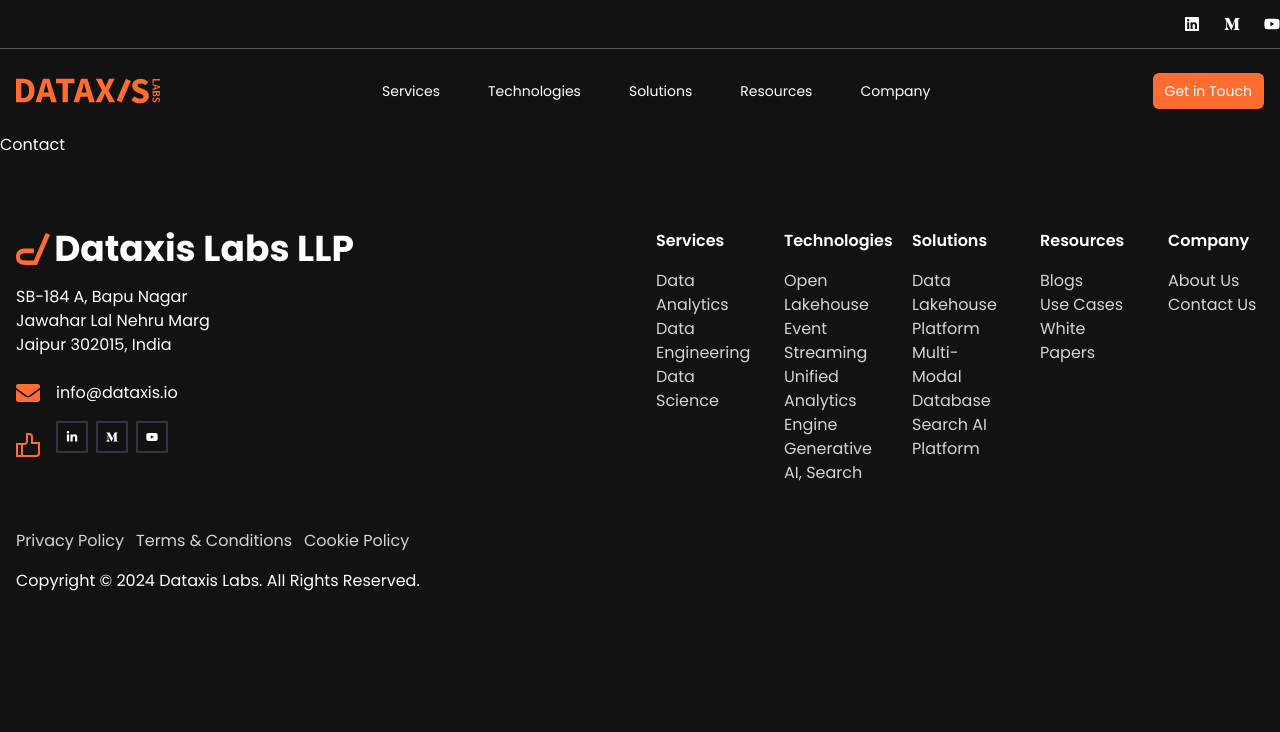
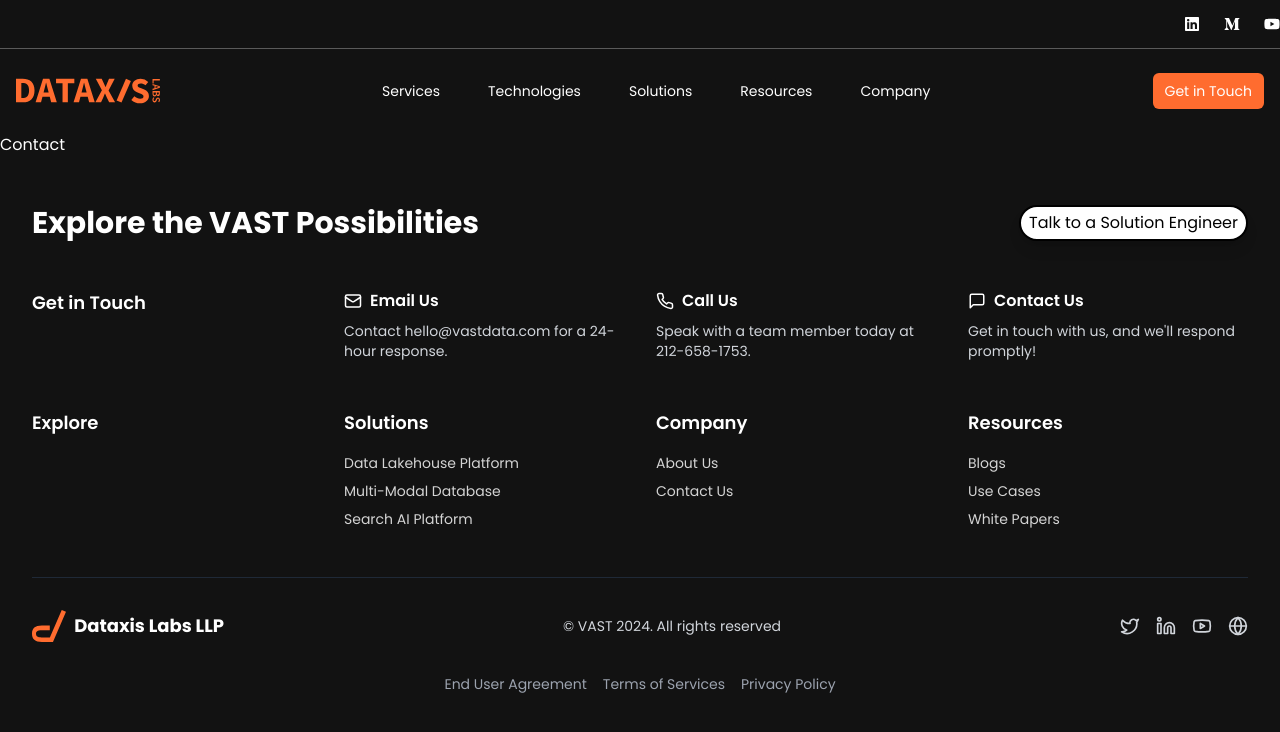
Before and after one commit to neerajrathore/datacis-labs, a React (Vite) app: page /contact in a window 1280 px wide. Shown: the top 732 px of the page. Built offline with nearby package versions, Linux system fonts and the light colour scheme.

Commit message:
footer ui change

```diff
--- a/src/components/Footer.jsx
+++ b/src/components/Footer.jsx
@@ -1,120 +1,68 @@
+import React from "react";
+// import { Button } from "./Button"; // Ensure Button component exists
 import {
-  ServicesLinks,
-  TechnologiesLinks,
-  SolutionsLinks,
-  ResourcesLinks,
-  CompanyLinks,
-} from "../constants";
-import { FaLinkedinIn, FaYoutube, FaEnvelope, FaMediumM } from "react-icons/fa";
-import { GrLike } from "react-icons/gr";
+  Mail,
+  Phone,
+  MessageSquare,
+  Twitter,
+  Linkedin,
+  Youtube,
+  Globe,
+} from "lucide-react"; // Ensure lucide-react is installed
+import { CompanyLinks, ResourcesLinks, SolutionsLinks } from "../constants";
 import img from "../assets/d_logo_orange.svg";
 
 const Footer = () => {
   return (
-    <div className="bg-[#121212] py-6">
-      <div className="container mx-auto px-4">
-        {/* Grid for main footer content */}
-        <div className="footer grid grid-cols-1 md:grid-cols-2 lg:grid-cols-4 gap-8 text-white mt-12 border-white pb-16">
-          {/* Company Info Section */}
-          <div className="col-span-1 lg:col-span-2">
-            <div className="flex flex-row gap-1 items-center">
-              <img src={img} alt="Footer Logo" className="h-8" />
-              <h1 className="text-4xl font-bold">Dataxis Labs LLP</h1>
-            </div>
-            <div className="mt-2 flex items-start gap-2 justify-start py-2">
-              <p className="max-w-md">
-                 SB-184 A, Bapu Nagar <br />
-                Jawahar Lal Nehru Marg <br />
-                Jaipur 302015, India
-              </p>
-            </div>
-
-            <div className="mt-4 flex items-center gap-4">
-                 <FaEnvelope className="text-2xl text-[#FF6C2F]" />
-              info@dataxis.io
-            </div>
-            <div className="mt-4 flex items-center gap-4">
-                 <GrLike className="text-2xl text-[#FF6C2F]" />
-              <div className="end-1 mb-4 w-full lg:w-auto flex">
-                <div className="border-[#343741] border-2  cursor-pointer h-8 w-8  flex items-center justify-center  text-white hover:text-[#FF6C2F] hover:border-[#FF6C2F] transition-all">
-                  <FaLinkedinIn size={12} />
-                </div>
-                <div className="border-[#343741] border-2 cursor-pointer h-8 w-8 ml-2 flex items-center justify-center  text-white hover:text-[#FF6C2F] hover:border-[#FF6C2F] transition-all">
-                  <FaMediumM size={12} />
-                </div>
-                <div className="border-[#343741] border-2 cursor-pointer h-8 w-8 ml-2 flex items-center justify-center  text-white hover:text-[#FF6C2F] hover:border-[#FF6C2F] transition-all">
-                  <FaYoutube size={12} />
-                </div>
-              </div>
-            </div>
-            {/* Footer End */}
-            <div className="footer-end flex flex-col flex-wrap justify-between text-white mt-10 mb-8">
-              <div className="end-1 mt-5 gap-3 mb-4 w-full lg:w-auto">
-                <a
-                  href="#"
-                  className="text-neutral-300 mr-3 hover:text-[#FF6C2F]  hover:underline"
-                >
-                  Privacy Policy
-                </a>
-                <a
-                  href="#"
-                  className="text-neutral-300 mr-3 hover:text-[#FF6C2F]  hover:underline"
-                >
-                  Terms & Conditions
-                </a>
-                <a
-                  href="#"
-                  className="text-neutral-300 mr-3 hover:text-[#FF6C2F]  hover:underline"
-                >
-                  Cookie Policy
-                </a>
-              </div>
-              <div className="end-1 mb-4 w-full lg:w-auto">
-                <p>Copyright © 2024 Dataxis Labs. All Rights Reserved.</p>
-              </div>
+    <div>
+      <footer className="bg-gradient-to-br from-[#121212] to-[#121212] text-white py-12 px-4 md:px-6 lg:px-8">
+        <div className="container mx-auto">
+          <div className="flex flex-col md:flex-row justify-between items-start md:items-center mb-12">
+            <h2 className="text-3xl font-bold mb-4 md:mb-0">
+              Explore the VAST Possibilities
+            </h2>
+            <div className="bg-white text-black border-2 border-black hover:bg-black hover:text-white hover:border-2 hover:border-white px-2 py-1 rounded-full  transition-all cursor-pointer shadow-lg">
+              Talk to a Solution Engineer
             </div>
           </div>
 
-          {/* Services, Technologies, Solutions, Resources, and Company Section */}
-          <div className="col-span-1 lg:col-span-2 grid grid-cols-1 sm:grid-cols-2 lg:grid-cols-5 gap-8">
-            {/* Services Section */}
-            <div className="sec-1">
-              <h3 className="font-semibold">Services</h3>
-              <ul className="mt-4">
-                {ServicesLinks.map((link, index) => (
-                  <li key={index}>
-                    <a
-                      href={link.href}
-                      className="text-neutral-300 mt-5 hover:text-[#FF6C2F]"
-                    >
-                      {link.label}
-                    </a>
-                  </li>
-                ))}
-              </ul>
+          <div className="grid grid-cols-1 md:grid-cols-2 lg:grid-cols-4 gap-8 mb-12">
+            <div>
+              <h3 className="font-semibold text-lg mb-4">Get in Touch</h3>
             </div>
+            <div>
+              <h4 className="font-semibold mb-2 flex items-center">
+                <Mail className="mr-2" size={18} /> Email Us
+              </h4>
+              <p className="text-sm text-gray-300">
+                Contact hello@vastdata.com for a 24-hour response.
+              </p>
+            </div>
+            <div>
+              <h4 className="font-semibold mb-2 flex items-center">
+                <Phone className="mr-2" size={18} /> Call Us
+              </h4>
+              <p className="text-sm text-gray-300">
+                Speak with a team member today at 212-658-1753.
+              </p>
+            </div>
+            <div>
+              <h4 className="font-semibold mb-2 flex items-center">
+                <MessageSquare className="mr-2" size={18} /> Contact Us
+              </h4>
+              <p className="text-sm text-gray-300">
+                Get in touch with us, and we'll respond promptly!
+              </p>
+            </div>
+          </div>
 
-            {/* Technologies Section */}
-            <div className="sec-1">
-              <h3 className="font-semibold">Technologies</h3>
-              <ul className="mt-4">
-                {TechnologiesLinks.map((link, index) => (
-                  <li key={index}>
-                    <a
-                      href={link.href}
-                      className="text-neutral-300 hover:text-[#FF6C2F]"
-                    >
-                      {link.label}
-                    </a>
-                  </li>
-                ))}
-              </ul>
+          <div className="grid grid-cols-1 sm:grid-cols-2 md:grid-cols-3 lg:grid-cols-4 gap-8 mb-12">
+            <div>
+              <h3 className="font-semibold text-lg mb-4">Explore</h3>
             </div>
-
-            {/* Solutions Section */}
-            <div className="sec-1">
-              <h3 className="font-semibold">Solutions</h3>
-              <ul className="mt-4">
+            <div>
+              <h3 className="font-semibold text-lg mb-4">Solutions</h3>
+              <ul className="space-y-2 text-sm text-gray-300">
                 {SolutionsLinks.map((link, index) => (
                   <li key={index}>
                     <a
@@ -127,11 +75,24 @@
                 ))}
               </ul>
             </div>
-
-            {/* Resources Section */}
-            <div className="sec-1">
-              <h3 className="font-semibold">Resources</h3>
-              <ul className="mt-4">
+            <div>
+              <h3 className="font-semibold text-lg mb-4">Company</h3>
+              <ul className="space-y-2 text-sm text-gray-300">
+                {CompanyLinks.map((link, index) => (
+                  <li key={index}>
+                    <a
+                      href={link.href}
+                      className="text-neutral-300 hover:text-[#FF6C2F]"
+                    >
+                      {link.label}
+                    </a>
+                  </li>
+                ))}
+              </ul>
+            </div>
+            <div>
+              <h3 className="font-semibold text-lg mb-4">Resources</h3>
+              <ul className="space-y-2 text-sm text-gray-300">
                 {ResourcesLinks.map((link, index) => (
                   <li key={index}>
                     <a
@@ -144,26 +105,45 @@
                 ))}
               </ul>
             </div>
+          </div>
 
-            {/* Company Section */}
-            <div className="sec-1">
-              <h3 className="font-semibold">Company</h3>
-              <ul className="mt-4">
-                {CompanyLinks.map((link, index) => (
-                  <li key={index}>
-                    <a
-                      href={link.href}
-                      className="text-neutral-300 hover:text-[#FF6C2F]"
-                    >
-                      {link.label}
-                    </a>
-                  </li>
-                ))}
-              </ul>
+          <div className="flex flex-col md:flex-row justify-between items-center pt-8 border-t border-gray-800">
+            <div className="flex items-center mb-4 md:mb-0 gap-2">
+              <img src={img} alt="Footer Logo" className="h-8" />
+              <h1 className="text-lg font-bold">Dataxis Labs LLP</h1>
+            </div>
+            <div className="text-sm text-gray-300 mb-4 md:mb-0">
+              © VAST 2024. All rights reserved
+            </div>
+            <div className="flex space-x-4">
+              <a href="#" className="text-gray-300 hover:text-[#FF6C2F] transition-all">
+                <Twitter size={20} />
+              </a>
+              <a href="#" className="text-gray-300 hover:text-[#FF6C2F] transition-all">
+                <Linkedin size={20} />
+              </a>
+              <a href="#" className="text-gray-300 hover:text-[#FF6C2F] transition-all">
+                <Youtube size={20} />
+              </a>
+              <a href="#" className="text-gray-300 hover:text-[#FF6C2F] transition-all">
+                <Globe size={20} />
+              </a>
             </div>
           </div>
+
+          <div className="flex justify-center space-x-4 mt-8 text-sm text-gray-400">
+            <a href="#" className="hover:text-white">
+              End User Agreement
+            </a>
+            <a href="#" className="hover:text-white">
+              Terms of Services
+            </a>
+            <a href="#" className="hover:text-white">
+              Privacy Policy
+            </a>
+          </div>
         </div>
-      </div>
+      </footer>
     </div>
   );
 };
```
